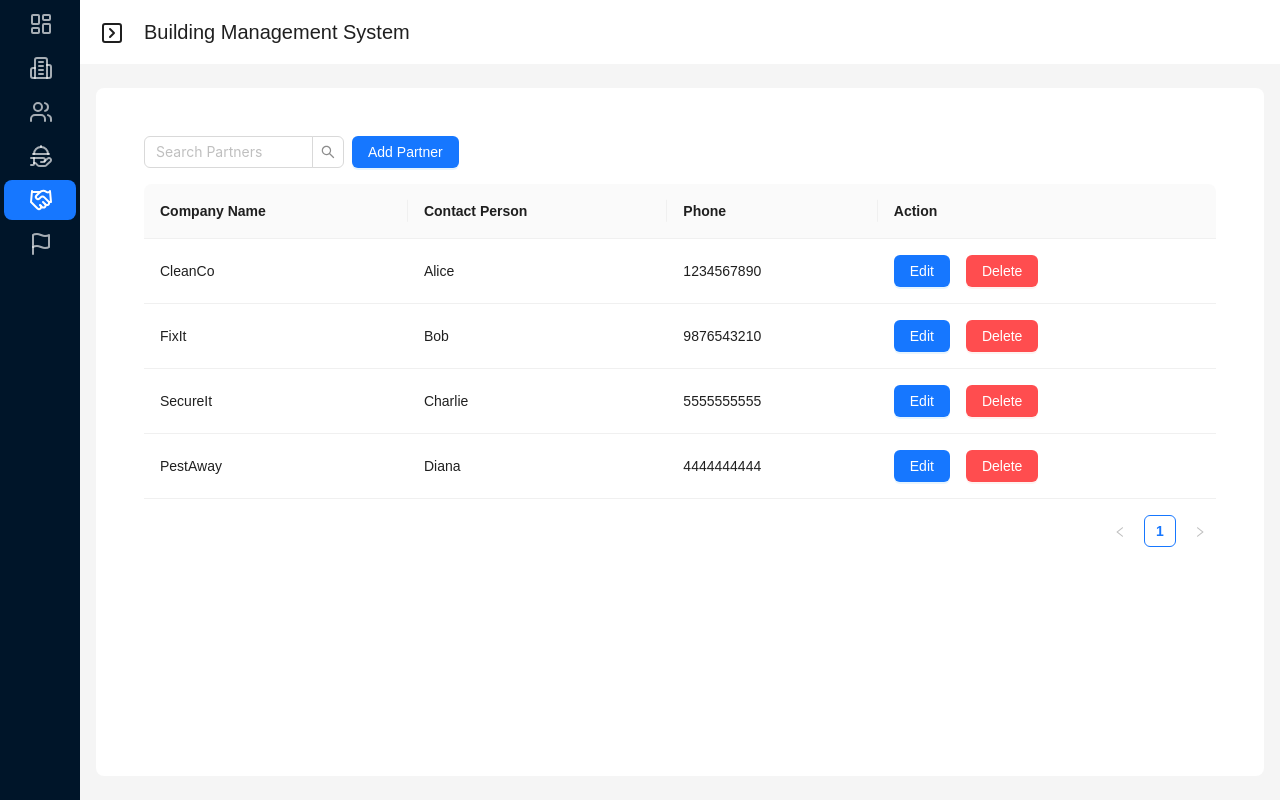
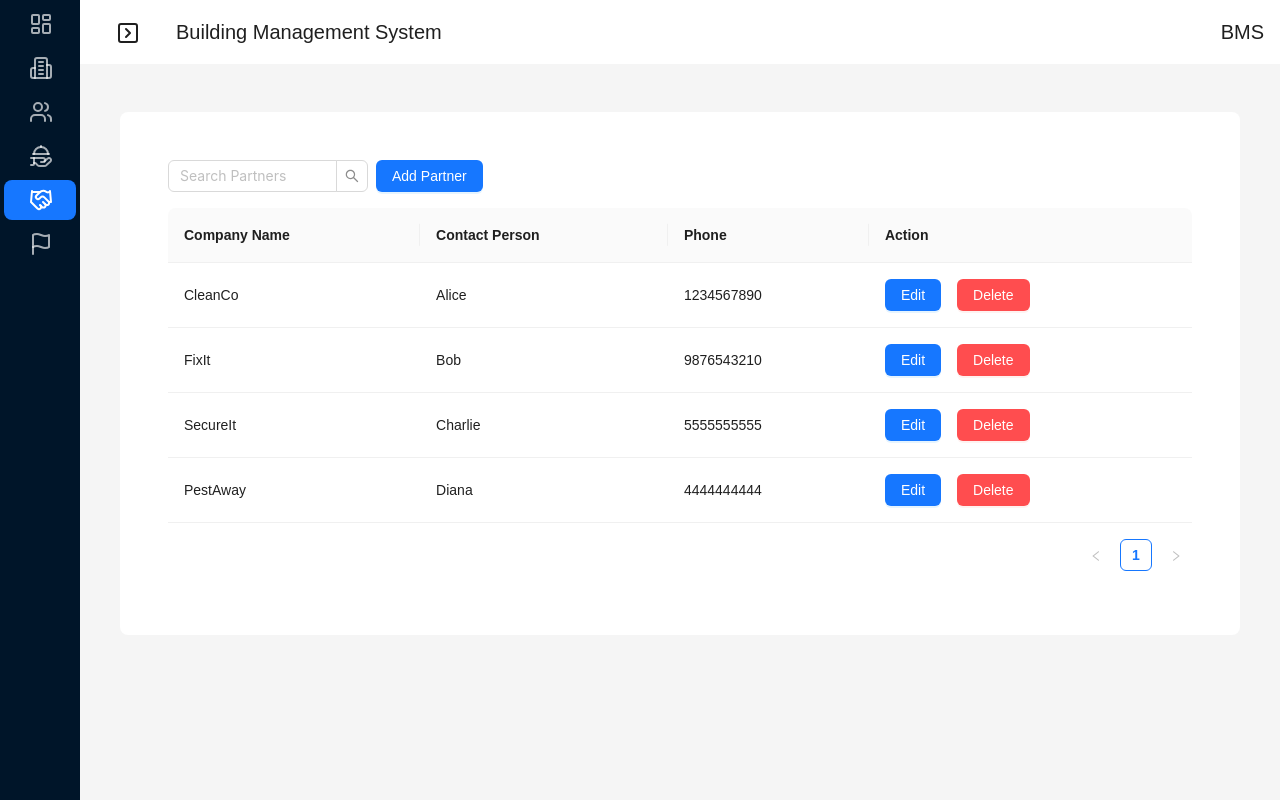
Before and after one commit to EdgarGharagevorgyan/my-building, a React (Create React App) app: page /partners in a window 1280 px wide. Built offline with nearby package versions, Linux system fonts and the light colour scheme.

Commit message:
TS 0.0.3

```diff
--- a/src/components/Layout/Content.jsx
+++ b/src/components/Layout/Content.tsx
@@ -1,14 +1,14 @@
-import { Layout, theme } from 'antd';
-import { Outlet } from 'react-router-dom';
+import { Layout, theme } from "antd";
+import { Outlet } from "react-router-dom";
 
 const { Content: AntContent } = Layout;
 
-const Content = () => {
+const Content: React.FC = () => {
   const { token } = theme.useToken();
 
-  const contentStyle = {
+  const contentStyle: React.CSSProperties = {
     padding: 24,
-    margin: '24px 16px',
+    margin: "24px 16px",
     minHeight: 280,
     background: token.colorBgContainer,
     borderRadius: token.borderRadiusLG,
--- a/src/components/Layout/Header.jsx
+++ /dev/null
@@ -1,29 +0,0 @@
-import { Layout, Button, theme } from 'antd';
-import { SquareChevronLeft, SquareChevronRight } from 'lucide-react';
-
-const { Header: AntHeader } = Layout;
-
-const Header = ({ collapsed, toggleCollapsed }) => {
-  const { token } = theme.useToken();
-
-
-
-  return (
-    <AntHeader className={'headerStyle'}>
-      <Button
-        type="text"
-        icon={collapsed ? <SquareChevronRight /> : <SquareChevronLeft />}
-        onClick={toggleCollapsed}
-        style={{
-          fontSize: "28px",
-          width: 64,
-          height: 64,
-        }}
-      />
-      <h1>Building Management System</h1>
-      <h1>BMS</h1>
-    </AntHeader>
-  );
-};
-
-export default Header;
--- /dev/null
+++ b/src/components/Layout/Header.tsx
@@ -0,0 +1,43 @@
+import { Layout, Button, theme } from "antd";
+import { SquareChevronLeft, SquareChevronRight } from "lucide-react";
+
+const { Header: AntHeader } = Layout;
+
+interface HeaderProps {
+  collapsed: boolean;
+  toggleCollapsed: () => void;
+}
+
+const Header: React.FC<HeaderProps> = ({ collapsed, toggleCollapsed }) => {
+  const { token } = theme.useToken();
+
+  return (
+    <AntHeader
+      className="headerStyle"
+      style={{
+        background: token.colorBgContainer,
+        padding: "0 16px",
+        display: "flex",
+        alignItems: "center",
+        justifyContent: "space-between",
+      }}
+    >
+      <div style={{ display: "flex", alignItems: "center", gap: 16 }}>
+        <Button
+          type="text"
+          icon={collapsed ? <SquareChevronRight /> : <SquareChevronLeft />}
+          onClick={toggleCollapsed}
+          style={{
+            fontSize: "28px",
+            width: 64,
+            height: 64,
+          }}
+        />
+        <h1 style={{ margin: 0 }}>Building Management System</h1>
+      </div>
+      <h1 style={{ margin: 0 }}>BMS</h1>
+    </AntHeader>
+  );
+};
+
+export default Header;
--- a/src/components/Layout/MainLayout.jsx
+++ b/src/components/Layout/MainLayout.tsx
@@ -5,26 +5,27 @@ import Header from "./Header";
 import Sidebar from "./Sidebar";
 import Content from "./Content";
 
-const MainLayout = () => {
-  const [collapsed, setCollapsed] = useState(true);
+const {Content: AntContent } = Layout;
+
+const MainLayout: React.FC = () => {
+  const [collapsed, setCollapsed] = useState<boolean>(true);
   const location = useLocation();
 
-  const toggleCollapsed = () => {
-    setCollapsed((prev) => !prev);
-  };
+  const toggleCollapsed = () => setCollapsed((prev) => !prev);
 
   return (
     <Layout style={{ minHeight: "100vh" }}>
       <Sidebar collapsed={collapsed} currentPath={location.pathname} />
-
       <Layout
         style={{
           marginLeft: collapsed ? 80 : 200,
-          transition: "margin-left 0.2s",
+          transition: "margin-left 0.2s ease",
         }}
       >
         <Header collapsed={collapsed} toggleCollapsed={toggleCollapsed} />
-        <Content />
+        <AntContent style={{ padding: "24px" }}>
+          <Content />
+        </AntContent>
       </Layout>
     </Layout>
   );
--- a/src/components/Layout/Sidebar.jsx
+++ b/src/components/Layout/Sidebar.tsx
@@ -1,11 +1,17 @@
 import { Layout, Menu } from "antd";
 import { Link } from "react-router-dom";
+import type { MenuProps } from "antd";
 import { LayoutDashboard, Building2, Users, HandPlatter, Handshake, Flag } from "lucide-react";
 
 const { Sider } = Layout;
 
-const Sidebar = ({ collapsed, currentPath }) => {
-  const menuItems = [
+interface SidebarProps {
+  collapsed: boolean;
+  currentPath: string;
+}
+
+const Sidebar: React.FC<SidebarProps> = ({ collapsed, currentPath }) => {
+  const menuItems: MenuProps["items"] = [
     {
       key: "/",
       icon: <LayoutDashboard />,
--- a/src/components/MemberList.tsx
+++ b/src/components/MemberList.tsx
@@ -8,7 +8,7 @@ const MemberList: React.FC = () => (
         {fields.map(({ key, name, fieldKey, ...restField }) => (
           <div
             key={key}
-            style={{ display: "flex", gap: "16px", marginBottom: "16px", alignItems: "center" }}
+            style={{ display: "flex", gap: "16px", marginBottom: "16px", alignItems: "start"}}
           >
             <Form.Item {...restField} name={[name, "fullName"]} style={{ flex: 2 }}>
               <Input placeholder="Full Name" />
@@ -19,7 +19,7 @@ const MemberList: React.FC = () => (
             <Form.Item {...restField} name={[name, "role"]} style={{ flex: 2 }}>
               <Input placeholder="Role (e.g., Father, Mother, Child)" />
             </Form.Item>
-            <Button type="link" danger onClick={() => remove(name)} style={{ flex: 0 }}>
+            <Button type="default" danger onClick={() => remove(name)} style={{ flex: 0 }}>
               Remove
             </Button>
           </div>
--- a/src/index.tsx
+++ b/src/index.tsx
@@ -7,13 +7,16 @@ import { BrowserRouter } from "react-router-dom";
 import "./assets/styles/index.css";
 import "@ant-design/v5-patch-for-react-19";
 import "antd/dist/reset.css";
+import { StrictMode } from "react";
 
 const root = ReactDOM.createRoot(document.getElementById("root") as HTMLElement);
 
 root.render(
-  <Provider store={store}>
-    <BrowserRouter>
-      <App />
-    </BrowserRouter>
-  </Provider>
+  <StrictMode>
+    <Provider store={store}>
+      <BrowserRouter>
+        <App />
+      </BrowserRouter>
+    </Provider>
+  </StrictMode>
 );
```
Also changed, not shown: src/components/types.ts (+37 -16 lines).
